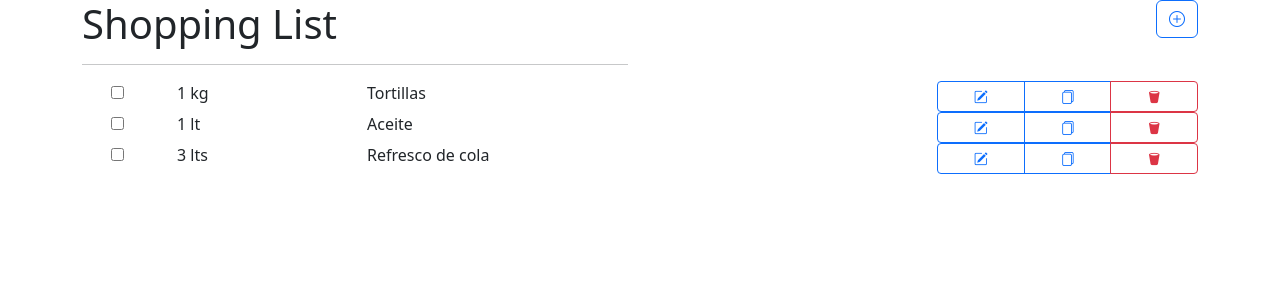
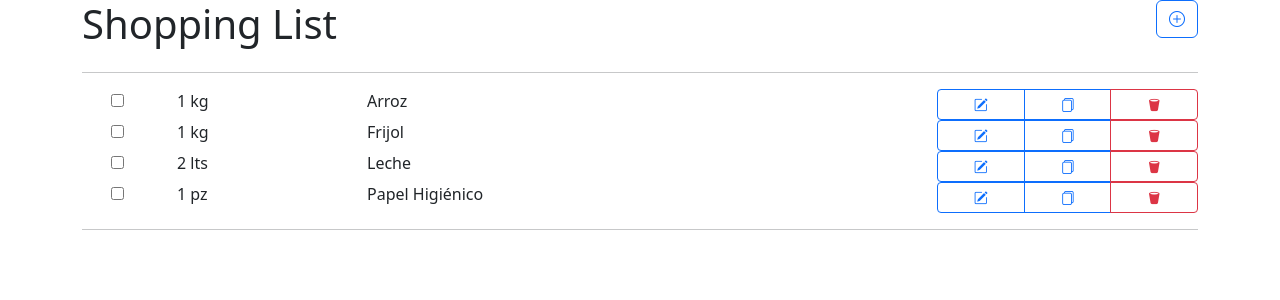
Before and after one commit to AbdielE/shooping_list, a React (Vite) app: page / in a window 1280 px wide. Shown: the top 300 px of the page. Built offline with nearby package versions, Linux system fonts and the light colour scheme; the HTML template or start-up script is replaced by a standard one.

Commit message:
Avance en la lista de productos

```diff
--- a/src/App.jsx
+++ b/src/App.jsx
@@ -1,30 +1,47 @@
 import { useState } from "react"
+import ListItem from "./assets/components/ListItem";
 
 function App() {
-  const [itemChecked, setItemChecked] = useState({
-    first: false,
-    second: false,
-    third: false,
-  })
+  const [listItems, setListItems] = useState([
+    {
+      id:"1",
+      name: "Arroz",
+      quantity: 1,
+      unit: "kg",
+      checked: false,
+    },
+    {
+      id:"2",
+      name: "Frijol",
+      quantity: 1,
+      unit: "kg",
+      checked: false,
+    },
+    {
+      id:"3",
+      name: "Leche",
+      quantity: 2,
+      unit: "lts",
+      checked: false,
+    },
+    {
+      id:"4",
+      name: "Papel Higiénico",
+      quantity: 1,
+      unit: "pz",
+      checked: false,
+    },
+  ])
 
   const handleItemChecked = (e) => {
-    //if(itemChecked[e.target.name]){
-      //setItemChecked({
-        //...itemChecked,
-        //[e.target.name]:false,
-      //});
-    //} else{
-      //if(itemChecked[e.target.name]){
-        //setItemChecked({
-          //...itemChecked,
-          //[e.target.name]:true,
-        //});
-      //}
-    //}
-    setItemChecked({
-      ...itemChecked,
-      [e.target.name]:!itemChecked[e.target.name]
+    const newList = listItems.map(item =>{
+      if(e.target.name === item.id){
+        item.checked = !item.checked;
+      }
+      return item;
     })
+
+    setListItems(newList)
   }
 
   return (
@@ -32,7 +49,6 @@
       <div className="row">
         <div className="col text-start">
           <h1>Shopping List</h1>
-          <hr />
         </div>
         <div className="col text-end">
           <button type="button" class="btn btn-outline-primary">
@@ -40,80 +56,20 @@
           </button>
         </div>
       </div>
-
-      <div className='row'>
-        <div className="col">
-          <input
-            type="checkbox"
-            name="first"
-            onClick={(e) => handleItemChecked(e)}
-            checked={itemChecked.first}
+      <hr />
+      {
+        listItems.map((item) => (
+          <ListItem
+            id = {item.id}
+            name = {item.name}
+            quantity = {item.quantity}
+            unit = {item.unit}
+            checked = {item.checked}
+            handleItemChecked = {handleItemChecked}
           />
-        </div>
-        <div className="col-2 text-start">
-          {
-            //itemChecked.first && <del>1 kg</del>
-          }
-          {
-            //!itemChecked.first && "1 kg"
-          }
-
-          {
-            itemChecked.first ? <del>1 kg</del> : "1 kg"
-          }
-        </div>
-
-        <div className="col-5 col-md-6 text-start" style={{textDecoration:itemChecked.first && "line-through"}}>Tortillas</div>
-        <div className="col-4 col-md-3 btn-group btn-group-sm" role="group">
-          <button type="button" class="btn btn-outline-primary">
-            <i class="bi bi-pencil-square"></i>
-          </button>
-          <button type="button" class="btn btn-outline-primary">
-            <i class="bi bi-files"></i>
-          </button>
-          <button type="button" class="btn btn-outline-danger">
-            <i class="bi bi-trash2-fill"></i>
-          </button>
-        </div>
-      </div>
-
-      <div className='row'>
-        <div className="col">
-          <input type="checkbox" />
-        </div>
-        <div className="col-2 text-start">1 lt</div>
-        <div className="col-5 col-md-6 text-start">Aceite</div>
-        <div className="col-4 col-md-3 btn-group btn-group-sm" role="group">
-          <button type="button" class="btn btn-outline-primary">
-            <i class="bi bi-pencil-square"></i>
-          </button>
-          <button type="button" class="btn btn-outline-primary">
-            <i class="bi bi-files"></i>
-          </button>
-          <button type="button" class="btn btn-outline-danger">
-            <i class="bi bi-trash2-fill"></i>
-          </button>
-        </div>
-      </div>
-
-      <div className='row'>
-        <div className="col">
-          <input type="checkbox" />
-        </div>
-        <div className="col-2 text-start">3 lts</div>
-        <div className="col-5 col-md-6 text-start">Refresco de cola</div>
-        <div className="col-4 col-md-3 btn-group btn-group-sm" role="group">
-          <button type="button" class="btn btn-outline-primary">
-            <i class="bi bi-pencil-square"></i>
-          </button>
-          <button type="button" class="btn btn-outline-primary">
-            <i class="bi bi-files"></i>
-          </button>
-          <button type="button" class="btn btn-outline-danger">
-            <i class="bi bi-trash2-fill"></i>
-          </button>
-        </div>
-      </div>
+        ))
+      }
+      <hr />
     </div>
   )
 }
--- /dev/null
+++ b/src/assets/components/ListItem.jsx
@@ -0,0 +1,52 @@
+const ListItem = ({
+    id,
+    name,
+    quantity,
+    unit,
+    checked,
+    handleItemChecked
+}) => {
+    return (
+        <div className='row'>
+        <div className="col">
+          <input
+            checked={checked}
+            name={id}
+            onClick={(e) => handleItemChecked(e)}
+            type="checkbox"
+          />
+        </div>
+        <div className="col-2 text-start">
+          {
+            //listItems.first && <del>1 kg</del>
+          }
+          {
+            //!listItems.first && "1 kg"
+          }
+
+          {
+            checked ?
+              <del>{`${quantity} ${unit}`}</del> :
+              `${quantity} ${unit}`
+          }
+        </div>
+
+        <div
+          className="col-5 col-md-6 text-start"
+          style={{textDecoration:checked && "line-through"}}>{name}</div>
+        <div className="col-4 col-md-3 btn-group btn-group-sm" role="group">
+          <button type="button" class="btn btn-outline-primary">
+            <i class="bi bi-pencil-square"></i>
+          </button>
+          <button type="button" class="btn btn-outline-primary">
+            <i class="bi bi-files"></i>
+          </button>
+          <button type="button" class="btn btn-outline-danger">
+            <i class="bi bi-trash2-fill"></i>
+          </button>
+        </div>
+      </div>
+    )
+}
+
+export default ListItem;
```
